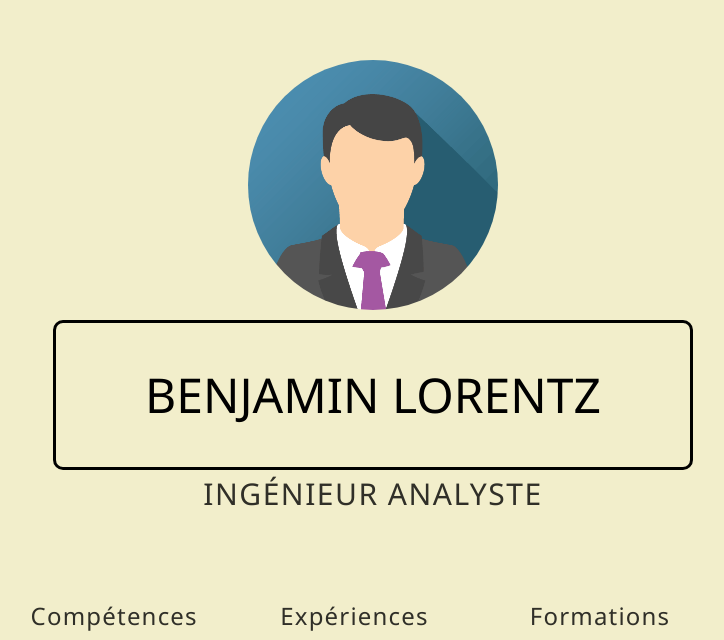
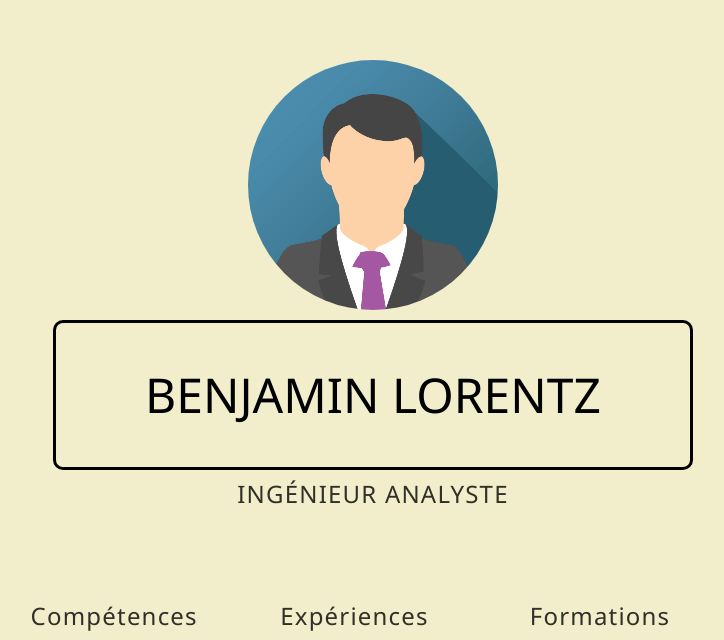
Before and after one commit to bjlorentz/bjlorentz.github.io, a plain HTML site: page index.html in a window 1280 px wide. Shown: the part 160-800 px from the top of the page, without its empty margins (267-991 px from the left). Drawn offline with Linux system fonts and the light colour scheme.

Commit message:
Update title level for "ingénieur analyste"

```diff
--- a/index.html
+++ b/index.html
@@ -30,9 +30,8 @@
                 <span class="dot">
                     <img alt="File Icons" class="dot" src="img/img_avatar.png">
                 </span>
-
                 <h1 class="splash-head">Benjamin Lorentz</h1>
-                <h2 class="splash-subhead">Ingénieur Analyste</h2>
+                <h3 class="splash-subhead">Ingénieur Analyste</h3>
             </div>
         </div>
 
```
